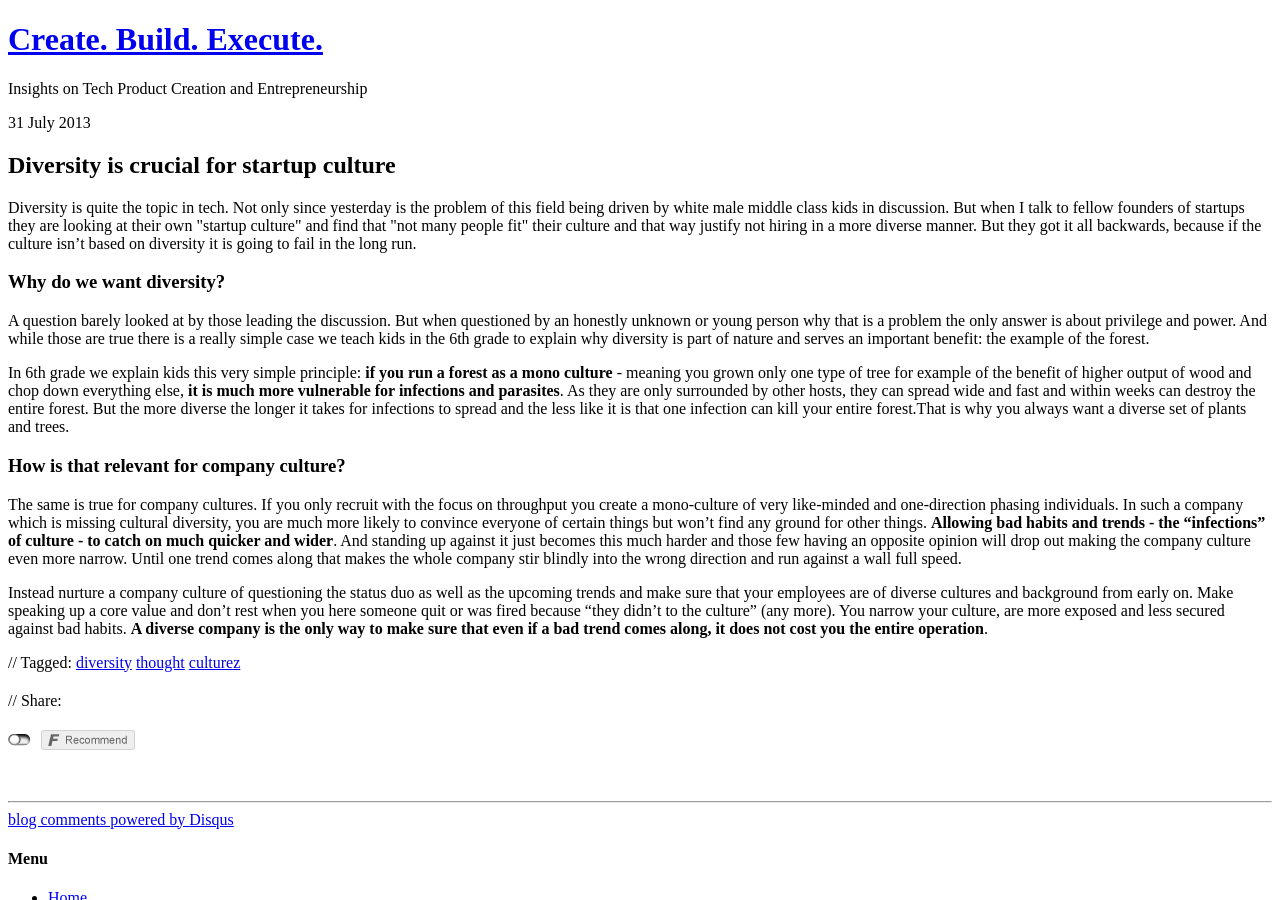
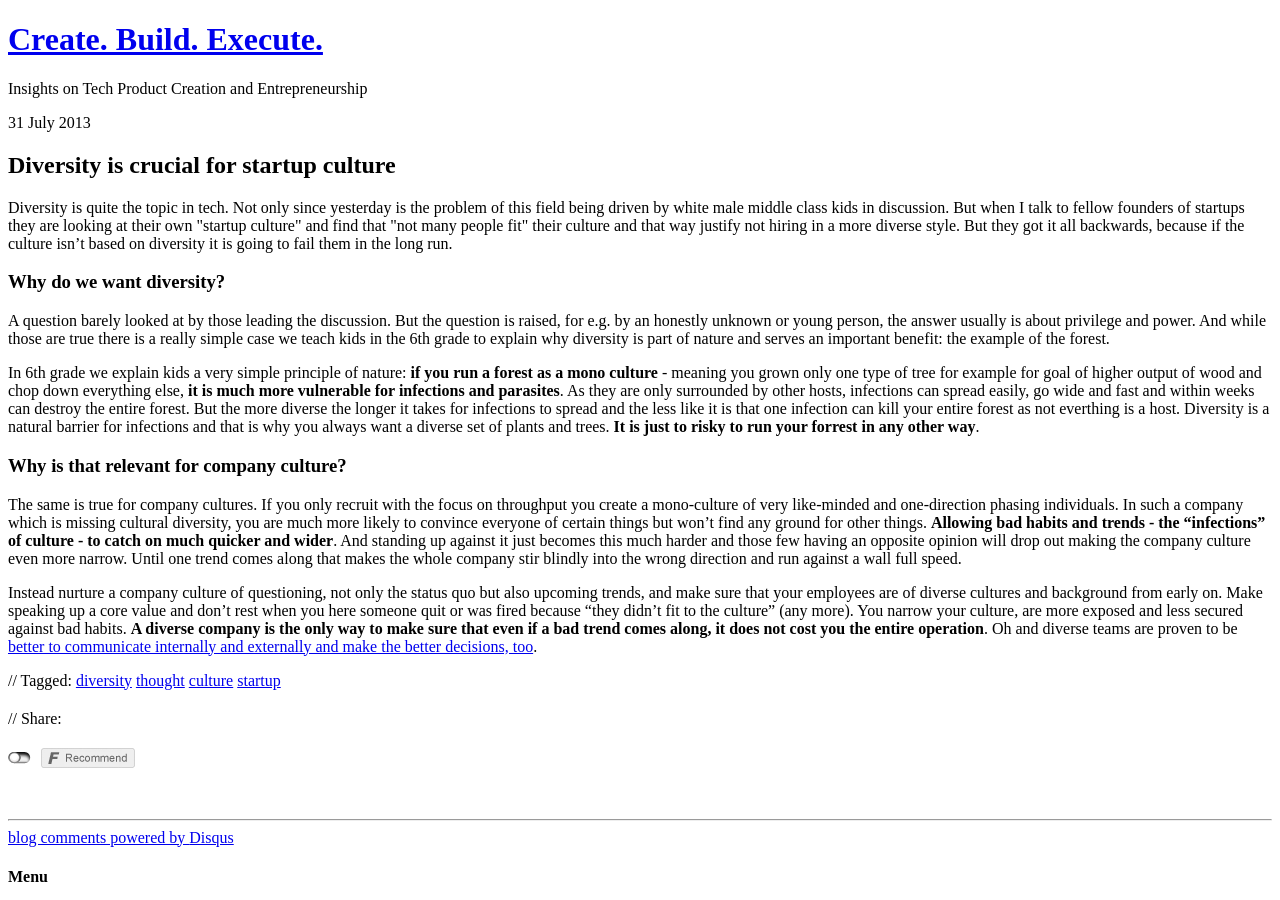
Before and after one commit to gnunicorn/blog, a Jekyll site: the page built from _posts/2013-07-31-diversity-is-crucial-for-startup-culture.md, in a window 1280 px wide and 900 px high. Built offline with Jekyll 4.4.1, drawn with Linux system fonts in a browser that asks for light colours; nearby versions of some CDN libraries; comment, search, counter and statistics services are not loaded.

Commit message:
copyedit

```diff
--- a/_posts/2013-07-31-diversity-is-crucial-for-startup-culture.md
+++ b/_posts/2013-07-31-diversity-is-crucial-for-startup-culture.md
@@ -1,21 +1,27 @@
 ---
 layout: post
-title: "Diversity is crucial for startup culture"
-description: "Diversity is quite the topic in tech. Not only since yesterday is the problem of this field being driven by white male middle class kids in discussion. But when I talk to fellow founders of startups they are looking at their own \"startup culture\" and find that \"not many people fit\" their culture and that way justify not hiring in a more diverse manner. But they got it all backwards, because if the culture isn't based on diversity it is going to fail in the long run."
-category:
-tags: ["diversity", "thought", "culturez"]
+title: Diversity is crucial for startup culture
+description: "Diversity is quite the topic in tech. Not only since yesterday is the problem of this field being driven by white male middle class kids in discussion. But when I talk to fellow founders of startups they are looking at their own \"startup culture\" and find that \"not many people fit\" their culture and that way justify not hiring in a more diverse style. But they got it all backwards, because if the culture isn't based on diversity it is going to fail them in the long run."
+category: null
+tags:
+  - diversity
+  - thought
+  - culture
+  - startup
+published: true
 ---
+
 {% include JB/setup %}
 
-Diversity is quite the topic in tech. Not only since yesterday is the problem of this field being driven by white male middle class kids in discussion. But when I talk to fellow founders of startups they are looking at their own \"startup culture\" and find that \"not many people fit\" their culture and that way justify not hiring in a more diverse manner. But they got it all backwards, because if the culture isn't based on diversity it is going to fail in the long run.
+Diversity is quite the topic in tech. Not only since yesterday is the problem of this field being driven by white male middle class kids in discussion. But when I talk to fellow founders of startups they are looking at their own \"startup culture\" and find that \"not many people fit\" their culture and that way justify not hiring in a more diverse style. But they got it all backwards, because if the culture isn't based on diversity it is going to fail them in the long run.
 
 ### Why do we want diversity?
-A question barely looked at by those leading the discussion. But when questioned by an honestly unknown or young person why that is a problem the only answer is about privilege and power. And while those are true there is a really simple case we teach kids in the 6th grade to explain why diversity is part of nature and serves an important benefit: the example of the forest.
+A question barely looked at by those leading the discussion. But the question is raised, for e.g. by an honestly unknown or young person, the answer usually is about privilege and power. And while those are true there is a really simple case we teach kids in the 6th grade to explain why diversity is part of nature and serves an important benefit: the example of the forest.
 
-In 6th grade we explain kids this very simple principle: **if you run a forest as a mono culture** - meaning you grown only one type of tree for example of the benefit of higher output of wood and chop down everything else, **it is much more vulnerable for infections and parasites**. As they are only surrounded by other hosts, they can spread wide and fast and within weeks can destroy the entire forest. But the more diverse the longer it takes for infections to spread and the less like it is that one infection can kill your entire forest.That is why you always want a diverse set of plants and trees.
+In 6th grade we explain kids a very simple principle of nature: **if you run a forest as a mono culture** - meaning you grown only one type of tree for example for goal of higher output of wood and chop down everything else, **it is much more vulnerable for infections and parasites**. As they are only surrounded by other hosts, infections can spread easily, go wide and fast and within weeks can destroy the entire forest. But the more diverse the longer it takes for infections to spread and the less like it is that one infection can kill your entire forest as not everthing is a host. Diversity is a natural barrier for infections and that is why you always want a diverse set of plants and trees. **It is just to risky to run your forrest in any other way**.
 
-### How is that relevant for company culture?
+### Why is that relevant for company culture?
 
 The same is true for company cultures. If you only recruit with the focus on throughput you create a mono-culture of very like-minded and one-direction phasing individuals. In such a company which is missing cultural diversity, you are much more likely to convince everyone of certain things but won't find any ground for other things. **Allowing bad habits and trends - the "infections" of culture - to catch on much quicker and wider**. And standing up against it just becomes this much harder and those few having an opposite opinion will drop out making the company culture even more narrow. Until one trend comes along that makes the whole company stir blindly into the wrong direction and run against a wall full speed.
 
-Instead nurture a company culture of questioning the status duo as well as the upcoming trends and make sure that your employees are of diverse cultures and background from early on. Make speaking up a core value and don't rest when you here someone quit or was fired because "they didn't to the culture" (any more). You narrow your culture, are more exposed and less secured against bad habits. **A diverse company is the only way to make sure that even if a bad trend comes along, it does not cost you the entire operation**.
+Instead nurture a company culture of questioning, not only the status quo but also upcoming trends, and make sure that your employees are of diverse cultures and background from early on. Make speaking up a core value and don't rest when you here someone quit or was fired because "they didn't fit to the culture" (any more). You narrow your culture, are more exposed and less secured against bad habits. **A diverse company is the only way to make sure that even if a bad trend comes along, it does not cost you the entire operation**. Oh and diverse teams are proven to be [better to communicate internally and externally and make the better decisions, too]( http://insight.kellogg.northwestern.edu/article/better_decisions_through_diversity).
```
